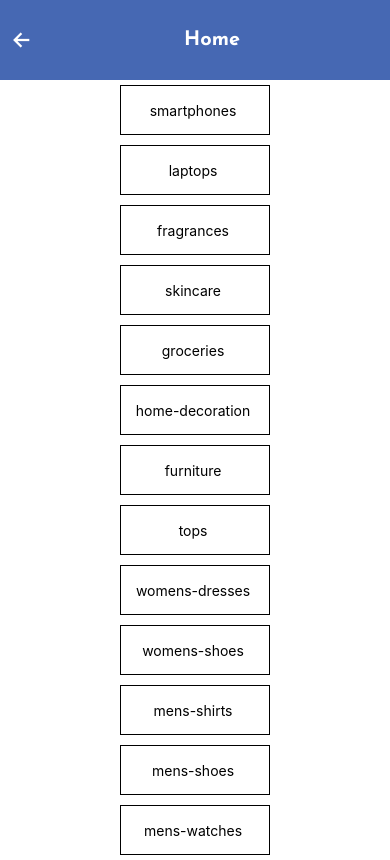
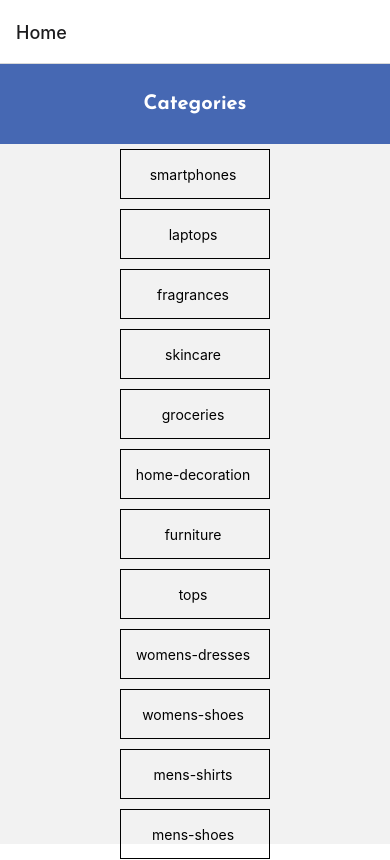
Before and after one commit to ManuelForneri/React-nativ, a React Native app: screen /Home in a window 390 px wide. Shown: the top 860 px of the page. Built offline with nearby package versions, Linux system fonts and the light colour scheme.

Commit message:
Entrega finalizada

```diff
--- a/App.jsx
+++ b/App.jsx
@@ -1,14 +1,8 @@
-import { useState } from "react";
-import { StyleSheet, View, SafeAreaView, StatusBar } from "react-native";
-
+import { StatusBar, StyleSheet } from "react-native";
 import { useFonts } from "expo-font";
-import Home from "./src/Screens/Home";
-import ItemListCategories from "./src/Screens/ItemListCategories";
-import ItemDetail from "./src/Screens/ItemDetail.jsx";
+import Navigator from "./src/Navigation/Navigator";
 
 const App = () => {
-  const [categorySelect, setCategorySelect] = useState("");
-  const [productDetail, setProductDetail] = useState(0);
   const [fontLoaded] = useFonts({
     Josefin: require("./assets/fonts/JosefinSans-Bold.ttf"),
   });
@@ -18,25 +12,7 @@ const App = () => {
   return (
     <>
       <StatusBar />
-      <SafeAreaView>
-        {categorySelect ? (
-          productDetail != 0 ? (
-            <ItemDetail
-              productDetail={productDetail}
-              setCategorySelect={setCategorySelect}
-              setProductDetail={setProductDetail}
-            />
-          ) : (
-            <ItemListCategories
-              categorySelect={categorySelect}
-              setCategorySelect={setCategorySelect}
-              setProductDetail={setProductDetail}
-            />
-          )
-        ) : (
-          <Home setCategorySelect={setCategorySelect} />
-        )}
-      </SafeAreaView>
+      <Navigator />
     </>
   );
 };
--- a/package.json
+++ b/package.json
@@ -11,14 +11,15 @@
   "dependencies": {
     "@expo/webpack-config": "^19.0.0",
     "@react-navigation/native": "^6.1.9",
+    "@react-navigation/native-stack": "^6.9.17",
     "expo": "~49.0.15",
     "expo-status-bar": "~1.6.0",
     "react": "18.2.0",
     "react-dom": "18.2.0",
     "react-native": "0.72.6",
-    "react-native-web": "~0.19.6",
+    "react-native-safe-area-context": "4.6.3",
     "react-native-screens": "~3.22.0",
-    "react-native-safe-area-context": "4.6.3"
+    "react-native-web": "~0.19.6"
   },
   "devDependencies": {
     "@babel/core": "^7.20.0"
--- a/src/Components/AppHeader.jsx
+++ b/src/Components/AppHeader.jsx
@@ -13,9 +13,6 @@ const AppHeader = ({
   };
   return (
     <View style={styles.container}>
-      <Pressable style={styles.backIcon} onPress={() => resetFilters()}>
-        <Ionicons name="arrow-back" size={24} color="white" />
-      </Pressable>
       <View style={styles.titleContainer}>
         <Text style={styles.titleFont}>{title}</Text>
       </View>
--- a/src/Components/CategoryItem.jsx
+++ b/src/Components/CategoryItem.jsx
@@ -6,7 +6,7 @@ const CategoryItem = ({ item, navigation, route }) => {
     <View style={styles.container}>
       <Pressable
         style={styles.category}
-        onPress={() => navigation.navigate("Category", { item })}
+        onPress={() => navigation.navigate("Category", { category: item })}
       >
         <Text>{item} </Text>
       </Pressable>
--- a/src/Components/TaskItem.jsx
+++ b/src/Components/TaskItem.jsx
@@ -1,11 +1,11 @@
 import { Image, Pressable, StyleSheet, Text, View } from "react-native";
 import React from "react";
 
-const TaskItem = ({ item, setProductDetail }) => {
+const TaskItem = ({ item, navigation, route }) => {
   return (
     <Pressable
       style={styles.cardTask}
-      onPress={() => setProductDetail(item.id)}
+      onPress={() => navigation.navigate("Product", { id: item.id })}
     >
       <Image
         style={styles.itemImage}
--- a/src/Navigation/Navigator.jsx
+++ b/src/Navigation/Navigator.jsx
@@ -1,10 +1,8 @@
 import { NavigationContainer } from "@react-navigation/native";
-import React from "react";
-import { StyleSheet } from "react-native";
+import { createNativeStackNavigator } from "@react-navigation/native-stack";
 import Home from "../Screens/Home";
 import ItemDetail from "../Screens/ItemDetail";
 import ItemListCategories from "../Screens/ItemListCategories";
-import { createNativeStackNavigator } from "@react-navigation/native-stack";
 
 const Stack = createNativeStackNavigator();
 
@@ -12,14 +10,12 @@ const Navigator = () => {
   return (
     <NavigationContainer>
       <Stack.Navigator>
-        <Stack.Screen name="home" component={Home} />
+        <Stack.Screen name="Home" component={Home} />
         <Stack.Screen name="Category" component={ItemListCategories} />
-        <Stack.Screen name="product" component={ItemDetail} />
+        <Stack.Screen name="Product" component={ItemDetail} />
       </Stack.Navigator>
     </NavigationContainer>
   );
 };
 
 export default Navigator;
-
-const styles = StyleSheet.create({});
--- a/src/Screens/Home.jsx
+++ b/src/Screens/Home.jsx
@@ -6,7 +6,7 @@ import AppHeader from "../Components/AppHeader";
 const Home = ({ navigation, route }) => {
   return (
     <>
-      <AppHeader title="Home" />
+      <AppHeader title="Categories" />
       <Categories navigation={navigation} route={route} />
     </>
   );
--- a/src/Screens/ItemDetail.jsx
+++ b/src/Screens/ItemDetail.jsx
@@ -3,21 +3,18 @@ import React, { useEffect, useState } from "react";
 import AppHeader from "../Components/AppHeader";
 import allProduct from "../Data/products.json";
 
-const ItemDetail = ({ productDetail, setCategorySelect, setProductDetail }) => {
+const ItemDetail = ({ route }) => {
+  const { id } = route.params;
   const [product, setProduct] = useState({});
 
   useEffect(() => {
-    const prodFind = allProduct.find((prod) => prod.id === productDetail);
+    const prodFind = allProduct.find((prod) => prod.id === id);
     setProduct(prodFind);
-  }, [productDetail]);
+  }, [id]);
 
   return (
     <View style={styles.container}>
-      <AppHeader
-        title="ProductDetail"
-        setCategorySelect={setCategorySelect}
-        setProductDetail={setProductDetail}
-      />
+      <AppHeader title="ProductDetail" />
       <View style={styles.contentContainer}>
         <Image
           style={styles.itemImage}
--- a/src/Screens/ItemListCategories.jsx
+++ b/src/Screens/ItemListCategories.jsx
@@ -5,18 +5,15 @@ import SearchBar from "../Components/SearchBar";
 import TaskItem from "../Components/TaskItem";
 import allTasks from "../Data/products.json";
 
-const ItemListCategories = ({
-  categorySelect,
-  setCategorySelect,
-  setProductDetail,
-}) => {
+const ItemListCategories = ({ navigation, route }) => {
+  const { category } = route.params;
   const [keyword, setKeyword] = useState("");
   const [tasks, setTasks] = useState(allTasks);
 
   useEffect(() => {
-    if (categorySelect) {
+    if (category) {
       const taskCategory = allTasks.filter(
-        (item) => item.category === categorySelect
+        (item) => item.category === category
       );
       const taskfiltered = taskCategory.filter((item) =>
         item.title.includes(keyword)
@@ -32,18 +29,14 @@ const ItemListCategories = ({
 
   return (
     <>
-      <AppHeader
-        title="ItemListCategories"
-        setCategorySelect={setCategorySelect}
-        setProductDetail={setProductDetail}
-      />
+      <AppHeader title="ItemListCategories" />
       <SearchBar setKeyword={setKeyword} />
       <FlatList
         style={styles.container}
         data={tasks}
         keyExtractor={(item) => item.id}
         renderItem={({ item }) => (
-          <TaskItem item={item} setProductDetail={setProductDetail} />
+          <TaskItem item={item} navigation={navigation} route={route} />
         )}
       />
     </>
```
Also changed, not shown: 1 other file (tests, documents, lock files or other folders).
